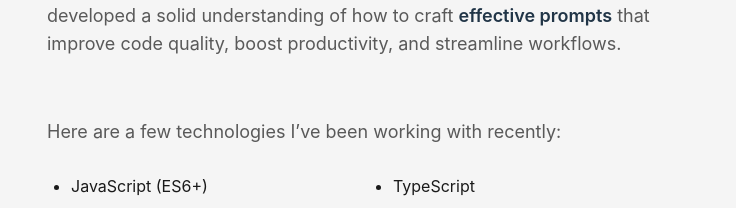
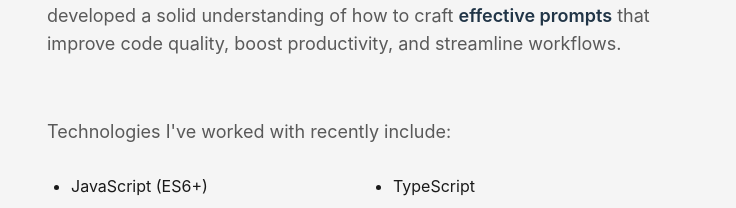
Before and after one commit to joanmrtnz/portfolio, a React (Vite) app: page / in a window 1280 px wide. Shown: the part 1246-1454 px from the top of the page, without its empty margins (271-1007 px from the left). Built offline with nearby package versions, Linux system fonts and the light colour scheme.

Commit message:
content: update technologies section title in About

```diff
--- a/src/components/About.jsx
+++ b/src/components/About.jsx
@@ -31,7 +31,7 @@ export default function About() {
           </p>
 
           <p className={`mt-8 mb-2 text-lg text-[var(--light-slate)] transition-opacity duration-700 delay-300 ${isVisible ? "opacity-100 translate-y-0" : "opacity-0 translate-y-5"}`}>
-            Here are a few technologies I’ve been working with recently:
+            Technologies I've worked with recently include:
           </p>
 
           <div className="sm:max-w-[250px] mx-auto md:max-w-none md:mx-0">
```
